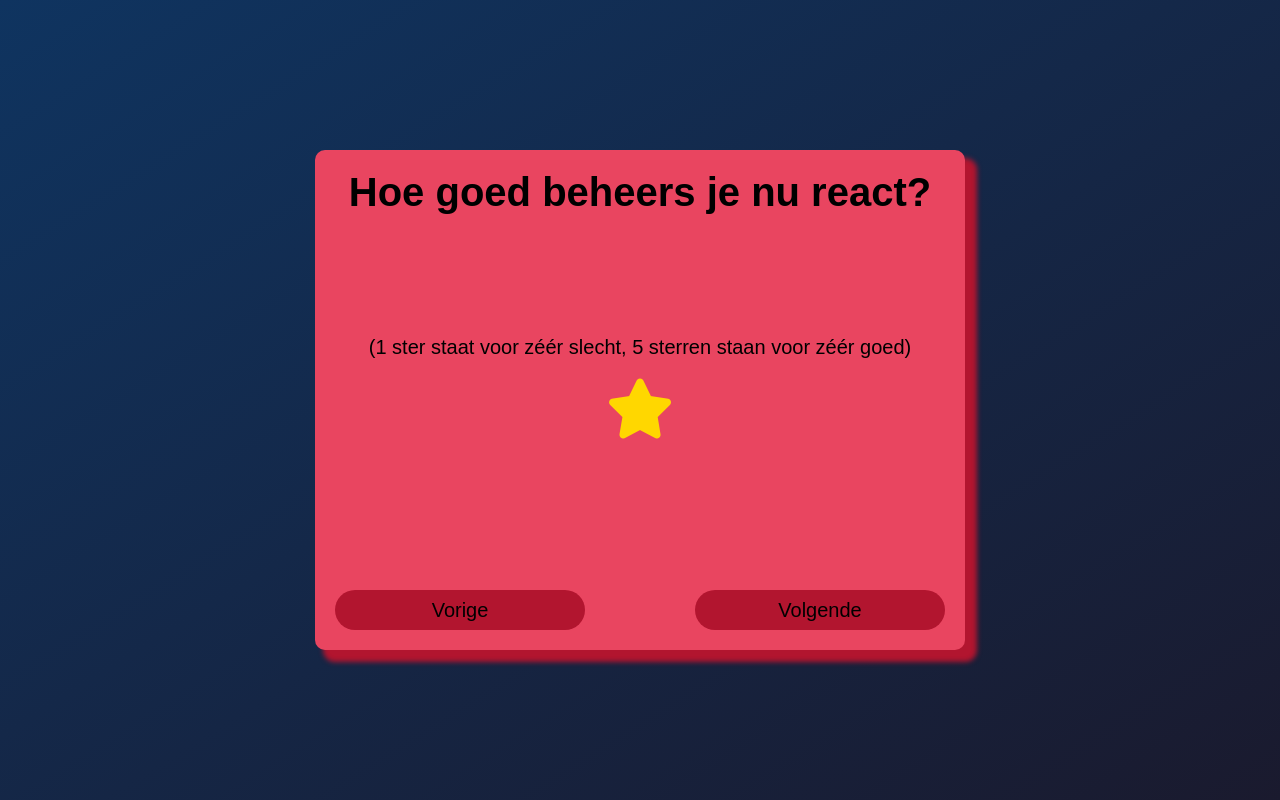
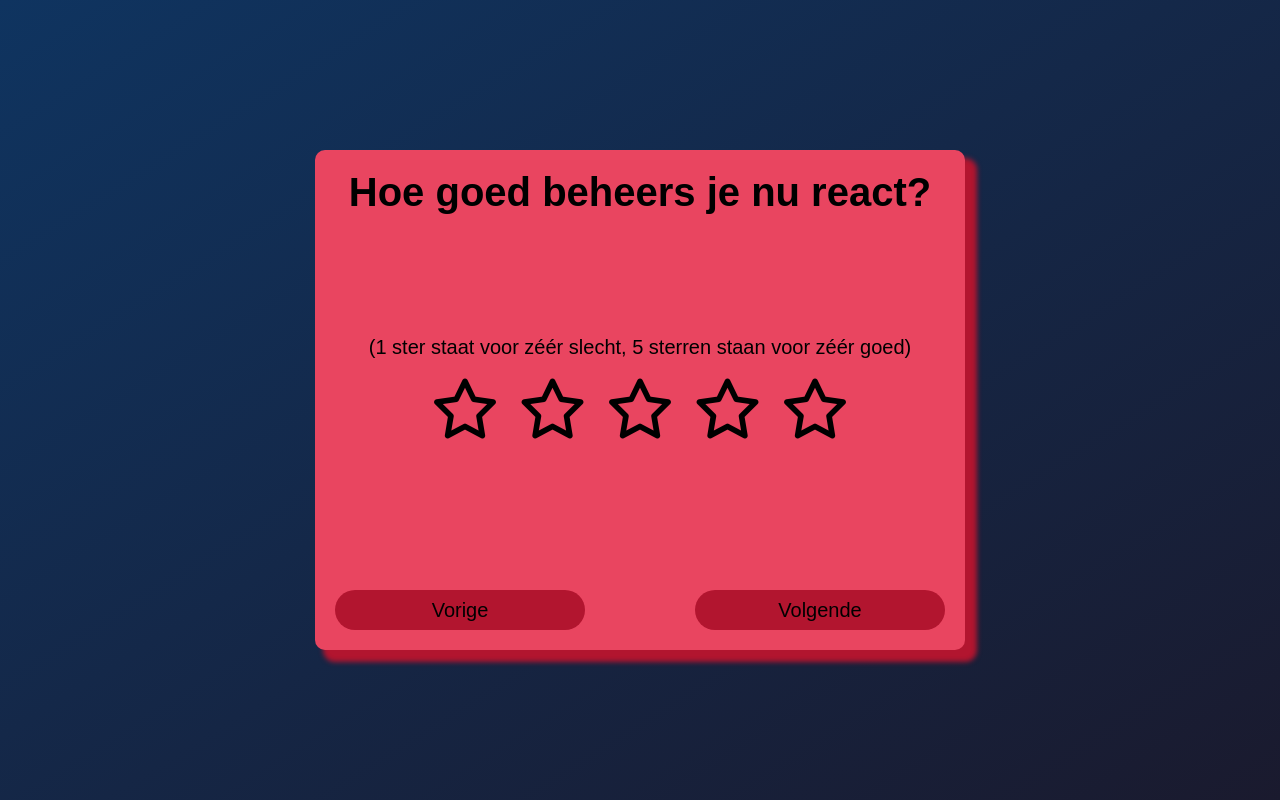
Before and after one commit to AidanMiddel/React-mySkillz, a React (Create React App) app: page / in a window 1280 px wide. Built offline with nearby package versions, Linux system fonts and the light colour scheme.

Commit message:
video 10

```diff
--- a/src/Question/Question.js
+++ b/src/Question/Question.js
@@ -5,17 +5,22 @@ class Question extends React.Component {
     constructor(props) {
         super(props);
         this.state = {
-            rating: 1,
+            rating: 0,
         }
     }
 
-    onStarClicked = (event) => {
-        console.log("geklikt")
+    onStarClicked = (rating) => {
+        this.setState({
+            rating: rating + 1,
+        })
     }
     render() {
         let starsArray = [];
-        for(let i = 0; i < this.state.rating; i++){
-            starsArray.push(<i onClick={this.onStarClicked} className="question__star fa-solid fa-star"></i>)
+        for (let i = 0; i < this.state.rating; i++) {
+            starsArray.push(<i onClick={() => this.onStarClicked(i)} className="question__star fa-solid fa-star"></i>)
+        }
+        for (let i = this.state.rating; i < 5; i++) {
+            starsArray.push(<i onClick={() => this.onStarClicked(i)} className="question__star fa-regular fa-star"></i>)
         }
         return (
             <article className="question">
```
Also changed, not shown: 1 other file (tests, documents, lock files or other folders).
